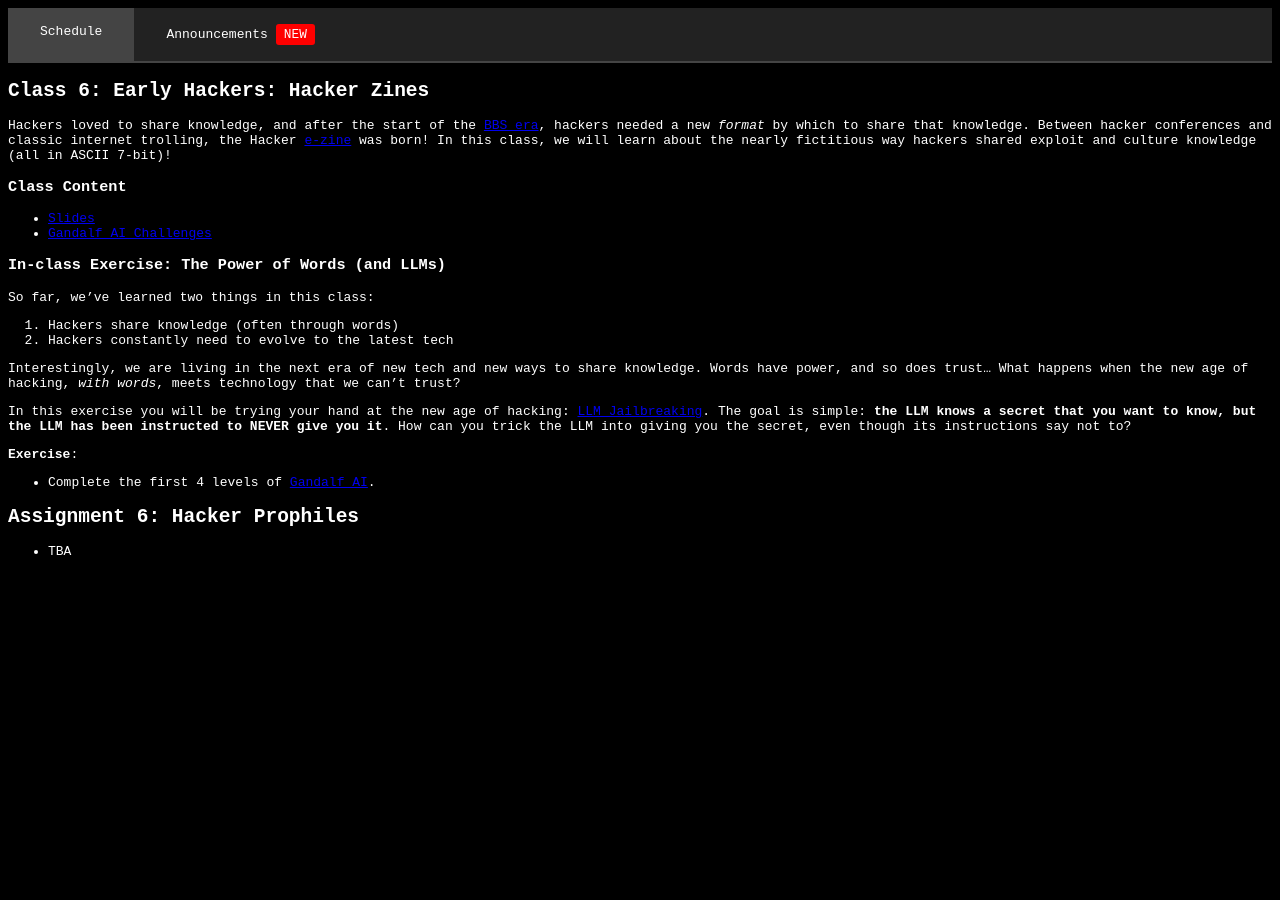
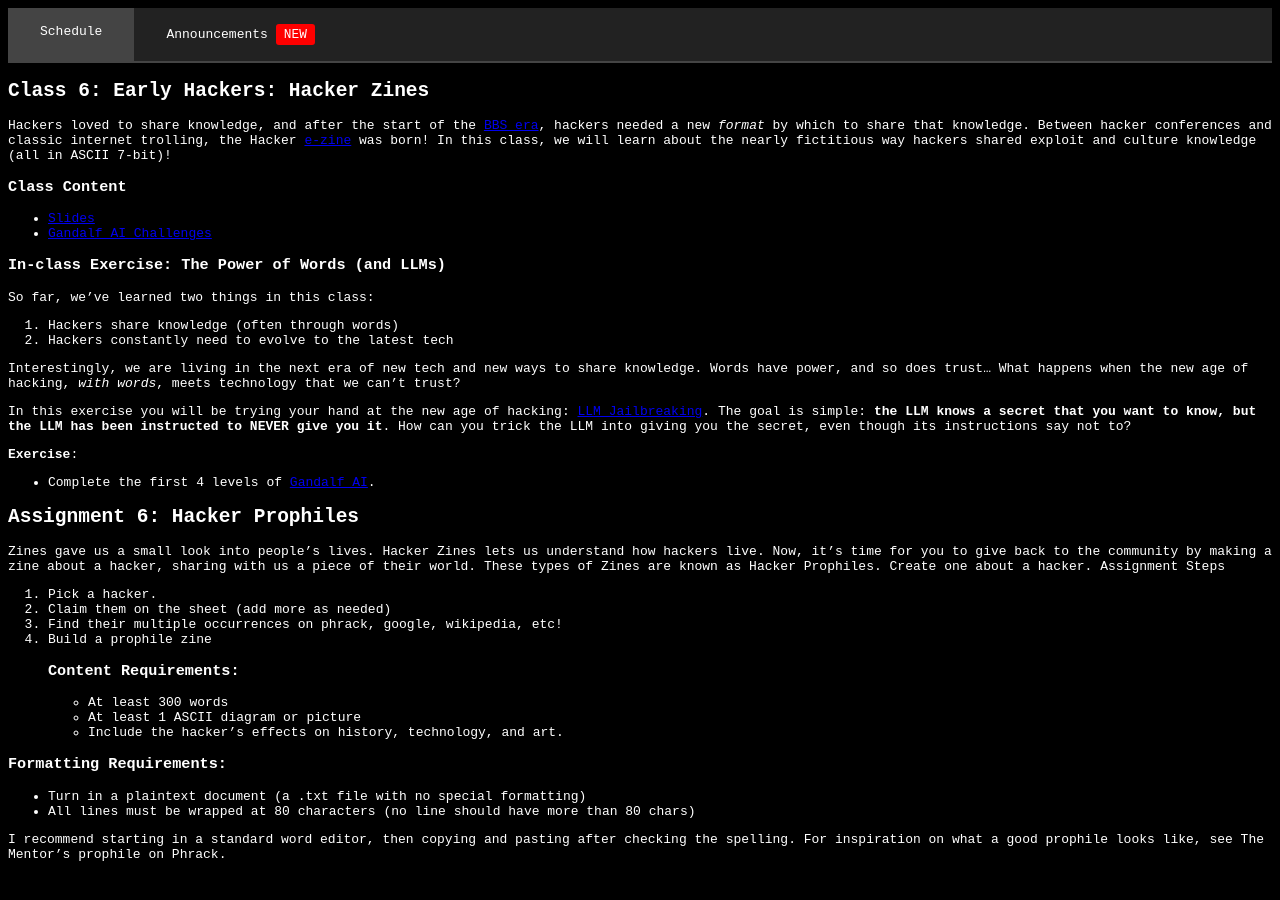
Before and after one commit to mahaloz/cse194-s25, a Jekyll site: the page built from _posts/2025-02-24-class.md, in a window 1280 px wide. Built offline with Jekyll 4.4.1, drawn with Linux system fonts in a browser that asks for light colours.

Commit message:
add assign

```diff
--- a/_posts/2025-02-24-class.md
+++ b/_posts/2025-02-24-class.md
@@ -32,4 +32,20 @@ How can you trick the LLM into giving you the secret, even though its instructio
 
 
 ## Assignment 6: Hacker Prophiles
-- TBA
+Zines gave us a small look into people’s lives. Hacker Zines lets us understand how hackers live. Now, it's time for you to give back to the community by making a zine about a hacker, sharing with us a piece of their world. These types of Zines are known as Hacker Prophiles. Create one about a hacker.
+Assignment Steps
+
+1. Pick a hacker.
+2. Claim them on the sheet (add more as needed)
+3. Find their multiple occurrences on phrack, google, wikipedia, etc!
+4. Build a prophile zine
+### Content Requirements:
+- At least 300 words
+- At least 1 ASCII diagram or picture
+- Include the hacker's effects on history, technology, and art.
+
+### Formatting Requirements:
+- Turn in a plaintext document (a .txt file with no special formatting)
+- All lines must be wrapped at 80 characters (no line should have more than 80 chars)
+
+I recommend starting in a standard word editor, then copying and pasting after checking the spelling. For inspiration on what a good prophile looks like, see The Mentor's prophile on Phrack.
```
